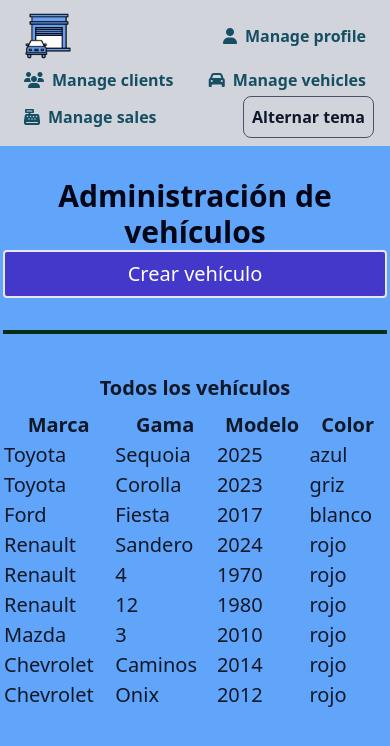
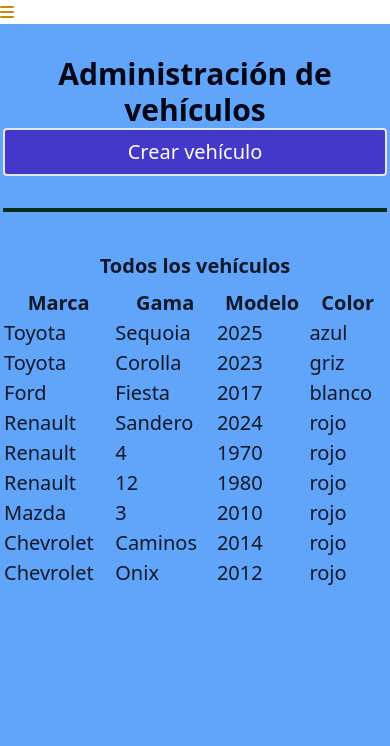
Before and after one commit to FredyAlexHoyosAriza/concesionario-multimarca, a React (Create React App) app: page /admin/vehicles in a window 390 px wide. Shown: the top 746 px of the page. Built offline with nearby package versions, Linux system fonts and the light colour scheme; the HTML template or start-up script is replaced by a standard one.

Commit message:
Se agrega maquetación para navegación responsive con botón hamburguer

```diff
--- /dev/null
+++ b/src/components/NavBarSm.jsx
@@ -0,0 +1,17 @@
+import React, { useState } from "react";
+import NavMenu from "./NavMenu";
+
+const NavBarSm = () => {
+  const [showNavMenu, setShowNavMenu] = useState(false);
+  return (
+    <div
+      className="sm:hidden hover:text-yellow-600"
+      onClick={() => setShowNavMenu((prevShowNavMenu) => !prevShowNavMenu)}
+    >
+      <i className={`fas fa-${showNavMenu ? "times" : "bars"}`} />
+      {showNavMenu && <NavMenu menuStyle={'menu-sm'}/>}
+    </div>
+  );
+};
+
+export default NavBarSm;
--- /dev/null
+++ b/src/components/NavMenu.jsx
@@ -0,0 +1,35 @@
+import { useTheme } from "context/ThemeProvider";
+import React from "react";
+import { Link } from "react-router-dom";
+import Ruta from "./Ruta";
+import LogoConcesionario from "./LogoConcesionario";
+
+const NavMenu = ({menuStyle}) => {
+  const { theme, toggleTheme } = useTheme();
+  return (
+    <nav
+      className={`${menuStyle} ${theme ? 'menu--light' : 'menu--dark'}`}
+    >
+      <ul className={`${menuStyle}__list menu__list`}>
+        <Link to={"/admin"}>
+          <LogoConcesionario />
+        </Link>
+        <Ruta ruta="profile" icono="user" />
+        <Ruta ruta="clients" icono="users" />
+        <Ruta ruta="vehicles" icono="car" />
+        <Ruta ruta="sales" icono="cash-register" />
+        <button
+          className={`menu__button ${menuStyle}__button ${
+            theme ? 'menu__button--light' : 'menu__button--dark'
+          }`}
+          type="button"
+          onClick={toggleTheme}
+        >
+          Alternar tema
+        </button>
+      </ul>
+    </nav>
+  );
+};
+
+export default NavMenu;
--- /dev/null
+++ b/src/components/Ruta.jsx
@@ -0,0 +1,15 @@
+import React from "react";
+import { Link } from "react-router-dom";
+
+const Ruta = ({ ruta, icono }) => {
+  return (
+    <li>
+      <Link to={`/admin/${ruta}`}>
+        <i className={`fas fa-${icono} mr-2`} />
+        {`Manage ${ruta}`}
+      </Link>
+    </li>
+  );
+};
+
+export default Ruta;
--- a/src/components/SideBar.jsx
+++ b/src/components/SideBar.jsx
@@ -1,45 +1,14 @@
-import { useTheme } from "context/ThemeProvider";
 import React, { useState } from "react";
-import { Link } from "react-router-dom";
-import LogoConcesionario from "./LogoConcesionario";
+import NavMenu from "./NavMenu";
 
 const SideBar = () => {
-  const { theme, toggleTheme } = useTheme();
   // const [seleccion, setSeleccion] = useState([true, false, false, false, false]);
   // onClick={() => setSeleccion([true, false, false, false, false])}
   return (
     //w-72: la mitad de una pantalla mediana
-    <nav className={`menu side-bar ${theme ? "menu--light" : "menu--dark"}`}>
-      <ul className="menu__list">
-        <Link to={"/admin"}>
-          <LogoConcesionario />
-        </Link>
-        <Ruta ruta="profile" icono="user" />
-        <Ruta ruta="clients" icono="users" />
-        <Ruta ruta="vehicles" icono="car" />
-        <Ruta ruta="sales" icono="cash-register" />
-        <button
-          className={`menu__button ${
-            theme ? "menu__button--light" : "menu__button--dark"
-          }`}
-          type="button"
-          onClick={toggleTheme}
-        >
-          Alternar tema
-        </button>
-      </ul>
-    </nav>
-  );
-};
-
-const Ruta = ({ ruta, icono }) => {
-  return (
-    <li>
-      <Link to={`/admin/${ruta}`}>
-        <i className={`fas fa-${icono} mr-2`} />
-        {`Manage ${ruta}`}
-      </Link>
-    </li>
+    <>
+      <NavMenu menuStyle='menu-md' />
+    </>
   );
 };
 
--- a/src/layouts/PrivateLayout.jsx
+++ b/src/layouts/PrivateLayout.jsx
@@ -1,16 +1,20 @@
-import React from 'react'
-import SideBar from 'components/SideBar'
-import { Outlet } from 'react-router-dom'
+import React from "react";
+import SideBar from "components/SideBar";
+import { Outlet } from "react-router-dom";
+import NavBarSm from "components/NavBarSm";
 
 const PrivateLayout = () => {
   // El SideBar permanece quieto, en tanto que si el main excede la pantalla en 'y',
   // un scroll permitira el desplazamiento
   return (
-    <div className='flex flex-col w-screen h-screen md:flex-row'>
+    <div className="flex flex-col sm:flex-row w-screen h-screen">
       <SideBar />
-      <main className='flex-grow flex items-start justify-center w-screen h-auto p-4 bg-blue-400 overflow-auto'><Outlet /></main>
+      <NavBarSm />
+      <main className="flex-grow flex items-start justify-center w-screen h-auto p-4 bg-blue-400 overflow-auto">
+        <Outlet />
+      </main>
     </div>
-  )
-}
+  );
+};
 
-export default PrivateLayout
+export default PrivateLayout;
--- a/src/styles/App.css
+++ b/src/styles/App.css
@@ -1,7 +1,9 @@
-input:hover, select:hover {
+input:hover,
+select:hover {
   box-shadow: 0 0 0 0.15em rgb(168, 163, 186);
 }
-input:focus, select:focus {
+input:focus,
+select:focus {
   outline: 2px solid rgb(96, 96, 206);
 }
 
@@ -11,7 +13,6 @@
 
 .boton {
   @apply block w-full h-10 my-2 mx-auto text-xl bg-gray-900 border border-blue-200 rounded-lg min-w-32 hover:cursor-pointer;
-
 }
 
 .button {
@@ -29,7 +30,14 @@
   background-color: #01050b;
 }
 
-.menu__list > * {
+/*<a href="#" className="boton text-center appearance-none"><i class="fas fa-dog text-lime-300 mr-7"></i>Continuar con Google</a>
+<img src={homeIcon} alt='Home' className='ml-2 w-12 h-auto bg-white' /> */
+
+/* Estilos de tema para el componente SideBar inplementando BEM */
+/* Bloque y modificadores del menú */
+
+/* TAMAÑO MEDIANO (MD) */
+.menu-md__list > * {
   border-radius: 1em;
   padding: 0.25em 0.5em;
 }
@@ -38,46 +46,23 @@
   box-shadow: 0 0 1px 1px rgb(161, 151, 194);
 }
 
-/*<a href="#" className="boton text-center appearance-none"><i class="fas fa-dog text-lime-300 mr-7"></i>Continuar con Google</a>
-<img src={homeIcon} alt='Home' className='ml-2 w-12 h-auto bg-white' /> */
-
-/* Estilos de tema para el componente SideBar inplementando BEM */
-/* Bloque y modificadores del menú */
-.menu {
+.menu-md {
   padding: 0 0.5rem;
 }
 
-@media (max-width: 767px) {
-  /* .side-bar {
+@media (max-width: 640px) {
+  .menu-md {
     display: none;
-  } */
-  .menu {
-    width: 100vw;
-    height: auto;
-  }
-
-  /* Elementos del menú */
-  .menu__list {
-    display: flex;
-    justify-content: space-between;
-    flex-wrap: wrap;
-    align-items: center;
-    box-sizing: border-box;
-    padding: 0.5rem 0.5rem;
-    font-weight: bold;
-    font-size: 1rem;
-    width: auto;
   }
 }
 
-@media (min-width: 768px) {
-  .menu {
+.menu-md {
   width: 18rem;
   height: 100vh;
 }
 
 /* Elementos del menú */
-  .menu__list {
+.menu-md__list {
   box-sizing: border-box;
   padding: 0.5rem 0.5rem;
   font-weight: bold;
@@ -87,6 +72,21 @@
   justify-content: space-between;
   height: 100%;
 }
+
+.menu-md__button {
+  align-self: center;
+}
+
+/* Botón */
+.menu__button {
+  width: auto;
+  padding: 0.5rem;
+  border-radius: 0.5rem;
+  border: 1px solid;
+}
+
+.menu-md__button {
+  align-self: center;
 }
 
 .menu--light {
@@ -105,16 +105,6 @@
   color: #a5f3fc; /* text-cyan-200 */
 }
 
-/* Botón */
-.menu__button {
-  /* margin: 0 auto; */
-  width: auto;
-  padding: 0.5rem;
-  border-radius: 0.5rem;
-  border: 1px solid;
-  align-self: center;
-}
-
 .menu__button--light {
   background-color: #d1d5db; /* bg-zinc-300 */
   color: #0f172a; /* text-cyan-950 */
@@ -126,3 +116,33 @@
   color: #cef4f9; /* text-cyan-200 */
   border-color: #f1f5f9; /* border-slate-100 */
 }
+
+/* TAMAÑO PEQUEÑO SM */
+.menu-sm__list > * {
+  width: auto;
+  border-radius: 1em;
+  padding: 0.25em 0.5em;
+}
+
+.menu-sm {
+  padding: 0.5rem;
+  width: 100vw;
+  height: auto;
+}
+
+/* Elementos del menú */
+.menu-sm__list {
+  box-sizing: border-box;
+  padding: 0.5rem 0.5rem;
+  font-weight: bold;
+  font-size: 1rem;
+  display: flex;
+  flex-direction: column;
+  justify-content: start;
+  width: 100%;
+  height: auto;
+}
+
+.menu-sm__button {
+  align-self: start;
+}
```
Lines whose indentation alone changed are shown as unchanged.
